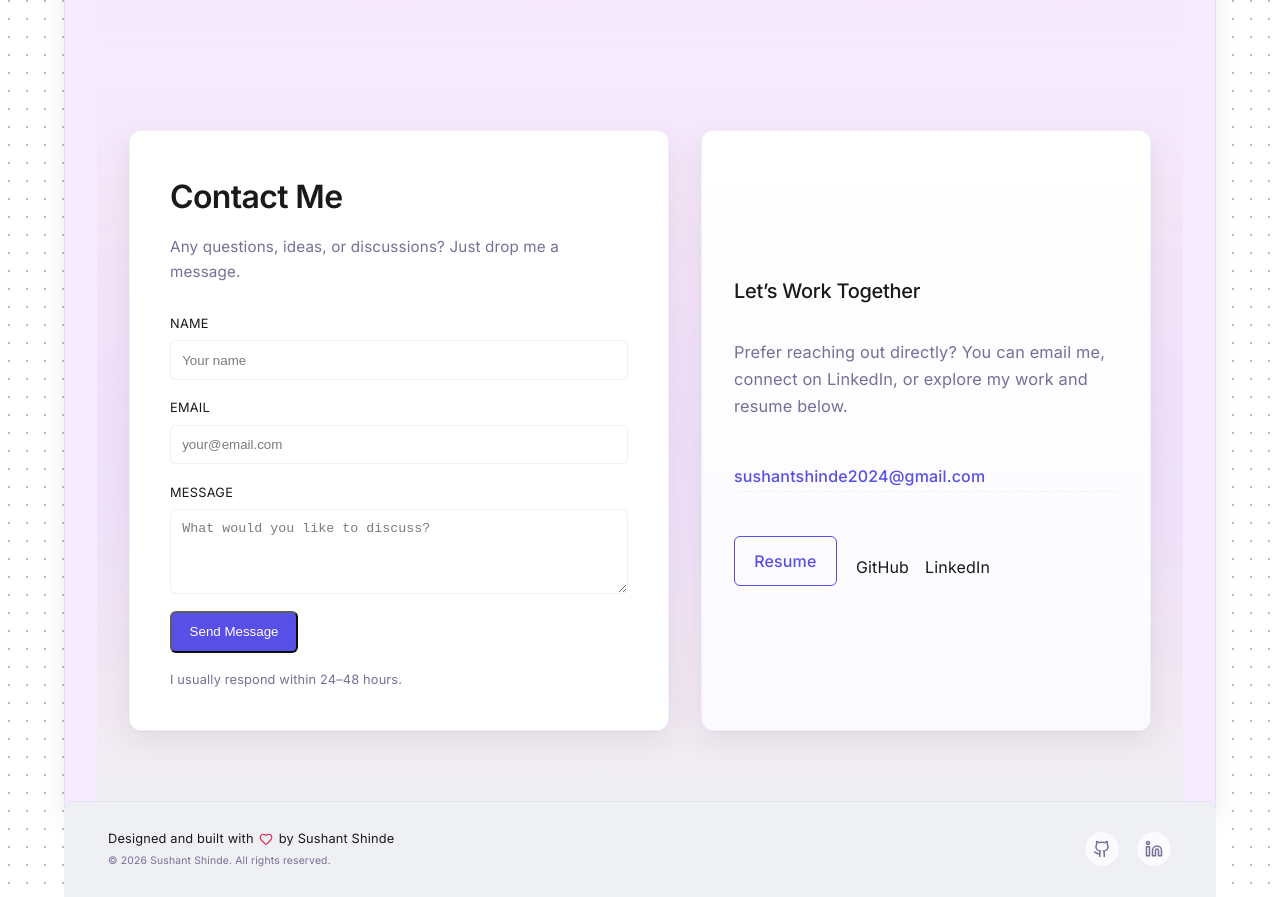
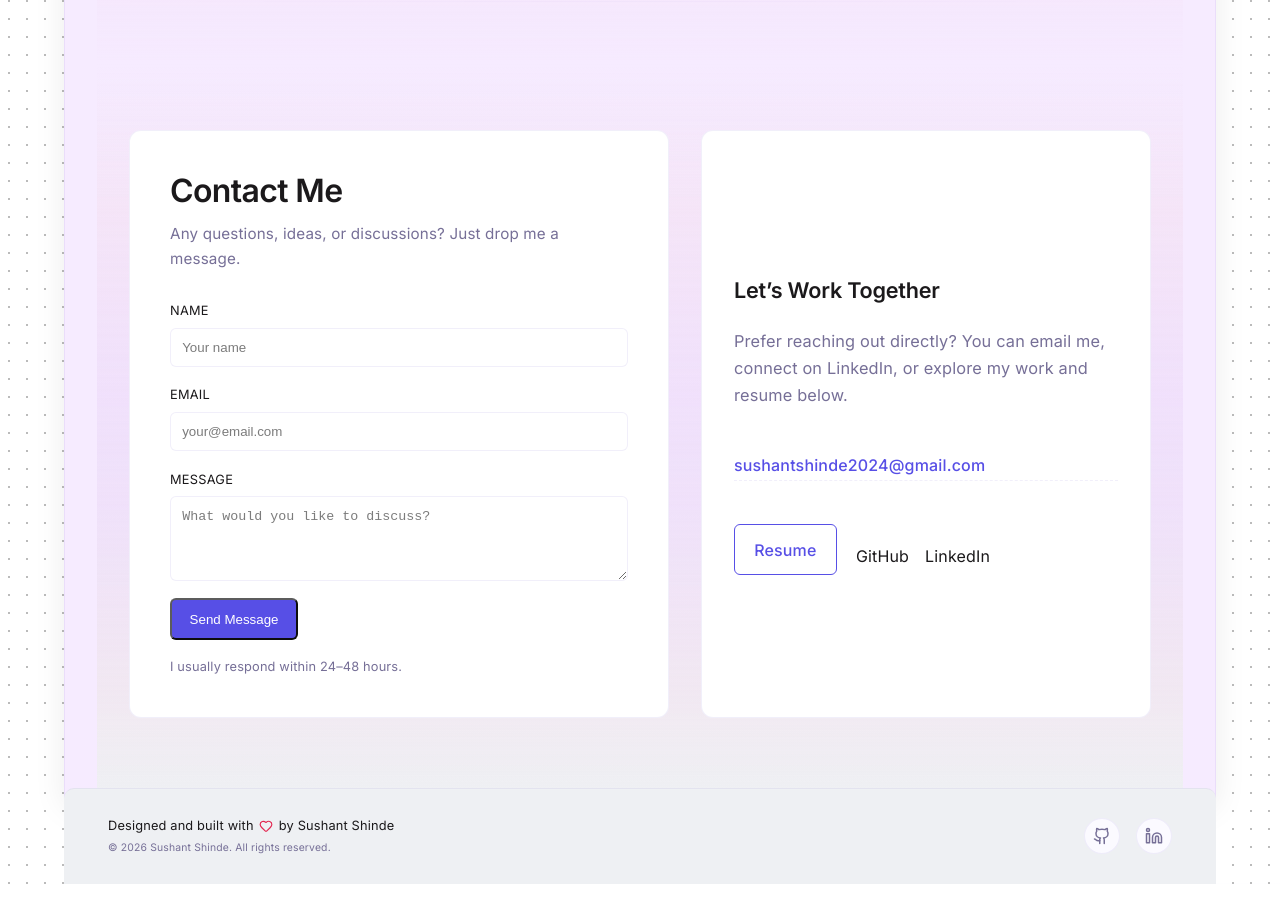
Before and after one commit to sushantshinde7/sushant-portfolio, a React (Vite) app: page / in a window 1280 px wide. Shown: the part 4040-4937 px from the top of the page. Built offline with nearby package versions, Linux system fonts and the light colour scheme.

Commit message:
refactor(projects): sync project-visual gradient transition with card hover state

```diff
--- a/src/styles/Contact.css
+++ b/src/styles/Contact.css
@@ -68,10 +68,6 @@
   border-radius: 12px;
   padding: 2.5rem;
 
-  box-shadow:
-    var(--shadow),
-    inset 0 1px 0 rgba(255,255,255,0.03);
-
   overflow: hidden;
 
   transition:
@@ -84,6 +80,24 @@
   transform: translateY(-2px);
 }
 
+/* ================================
+   DARK MODE — Card System Align
+================================ */
+
+[data-theme="dark"] .contact-form {
+  background: #121212;
+  border: 1px solid rgba(255,255,255,0.06);
+  box-shadow: none;
+}
+
+[data-theme="dark"] .contact-form:hover {
+  transform: translateY(-4px);
+
+  box-shadow:
+    0 1px 0 rgba(255,255,255,0.04),
+    0 16px 32px rgba(0,0,0,0.55);
+}
+
 /* Typography */
 
 .contact-form h2 {
@@ -91,6 +105,7 @@
   font-weight: 600;
   letter-spacing: -0.02em;
   margin-bottom: 0.6rem;
+  line-height: 1.25;
 }
 
 .contact-subtext {
@@ -128,6 +143,19 @@
   border-radius: 6px;
 
   color: var(--text);
+}
+
+[data-theme="dark"] .field input,
+[data-theme="dark"] .field textarea {
+  background: #171717;
+  border: 1px solid rgba(255,255,255,0.06);
+  color: var(--text);
+}
+
+[data-theme="dark"] .field input:focus,
+[data-theme="dark"] .field textarea:focus {
+  border-color: var(--primary);
+  box-shadow: 0 0 0 1px rgba(99,102,241,0.18);
 }
 
 .field input:hover,
@@ -192,11 +220,7 @@
 ================================ */
 
 .contact-cta {
-  background: linear-gradient(
-    180deg,
-    var(--card-bg),
-    var(--surface-1)
-  );
+  background: var(--card-bg);
   border: 1px solid var(--border);
   border-radius: 12px;
   padding: 2rem;
@@ -206,12 +230,11 @@
   justify-content: center;
   gap: 1.2rem;
 
-  box-shadow: var(--shadow);
-  overflow: hidden;
+  box-shadow: none;
 
   transition:
-    box-shadow 0.2s ease,
-    transform 0.2s ease;
+    box-shadow 0.25s ease,
+    transform 0.25s ease;
 }
 
 .contact-cta:hover {
@@ -219,18 +242,37 @@
   transform: translateY(-2px);
 }
 
+[data-theme="dark"] .contact-cta {
+  background: #121212;
+  border: 1px solid rgba(255,255,255,0.06);
+}
+
+[data-theme="dark"] .contact-cta:hover {
+  transform: translateY(-4px);
+
+  box-shadow:
+    0 1px 0 rgba(255,255,255,0.04),
+    0 16px 32px rgba(0,0,0,0.55);
+}
+
 /* Typography */
 
 .contact-cta h3 {
-  font-size: 1.25rem;
-  font-weight: 500;
-  margin-bottom: 0.75rem;
+  font-size: 1.35rem;
+  font-weight: 600;
+  letter-spacing: -0.01em;
 }
 
 .contact-cta p {
   color: var(--text-muted);
   line-height: 1.65;
   max-width: 38ch;
+}
+
+[data-theme="dark"] .contact-subtext,
+[data-theme="dark"] .contact-cta p {
+  color: var(--text-muted);
+  opacity: 0.9;
 }
 
 /* ================================
@@ -292,7 +334,7 @@
 
 .social-links a:hover {
   color: var(--primary);
-  background: var(--surface-2);
+  background: #171717;
   transform: translateY(-2px);
 }
 
```
